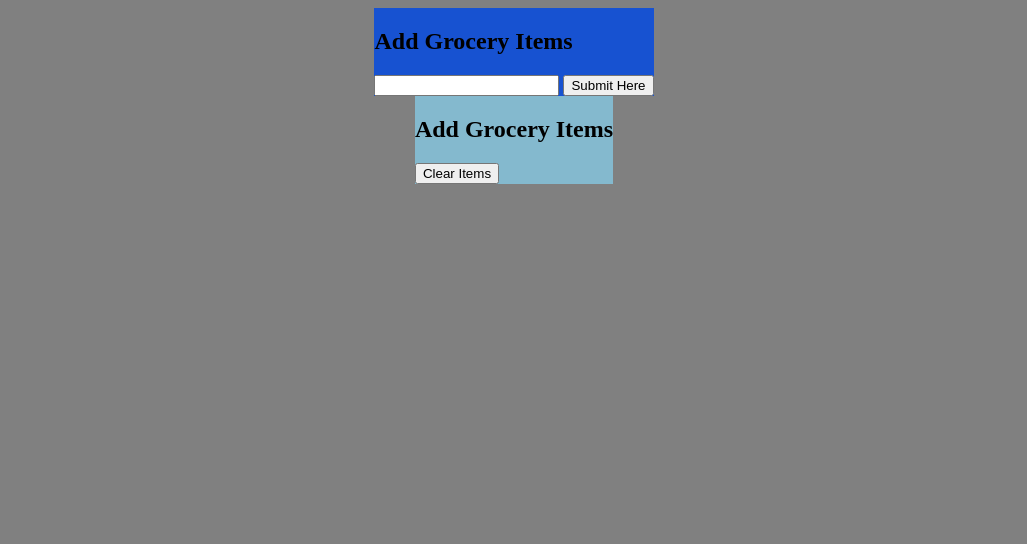
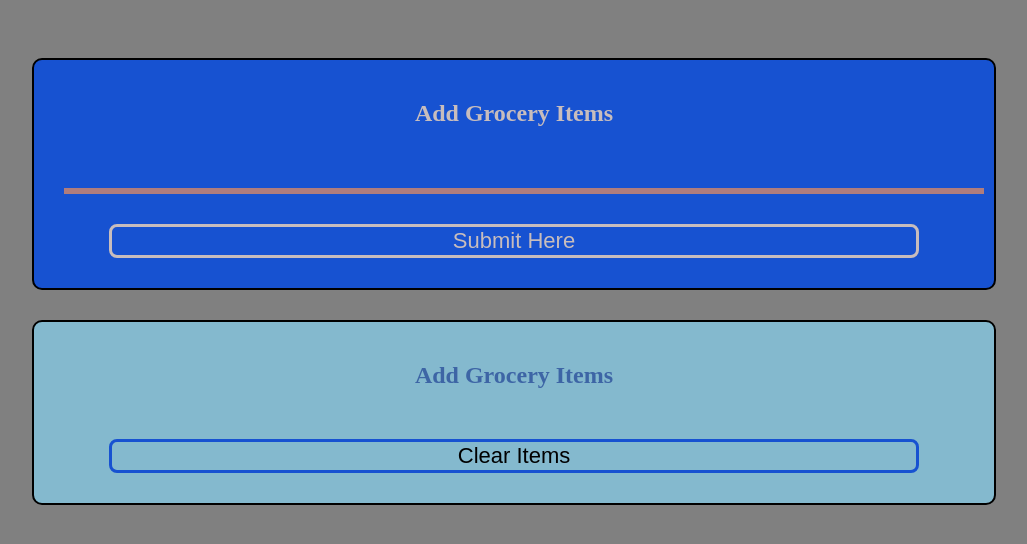
Before and after one commit to amirulislamhridoy/Grocery-List-Project, a plain HTML site: page index.html in a window 1280 px wide. Shown: the whole page, without its empty margins (126-1153 px from the left). Drawn offline with Linux system fonts and the light colour scheme.

Commit message:
set style

```diff
--- a/style/style.css
+++ b/style/style.css
@@ -6,7 +6,61 @@ body{
 }
 .add-grocery{
     background-color: rgb(23, 82, 209);
+    color: rgb(200, 189, 189);
+    padding: 30px;
+    border-radius: 10px;
+    border: 2px solid black;
+    width: 900px;
+    margin-top: 50px;
+    text-align: center;
+}
+h1{
+    margin-top: 10px;
+}
+input[type='text']{
+    width: 100%;
+    border: 0;
+    border-bottom: 6px solid rgb(176, 125, 125);
+    background-color: transparent;
+    font-size: 26px;
+    padding: 5px 10px;
+    color: rgb(176, 125, 125);
+    text-transform: uppercase;
+}
+input[type='text']:focus{
+    outline: 0;
+}
+input[type='submit'], button{
+    font-size: 22px;
+    background-color: transparent;
+    width: 90%;
+    border-radius: 8px;
+    margin-top: 30px;
+}
+input[type='submit']{
+    color: rgb(200, 189, 189);
+    border: 3px solid rgb(200, 189, 189);
+    cursor: pointer;
+    transition-duration: .5s;
+}
+input[type='submit']:hover{
+    color: black;
+    background-color: rgb(200, 189, 189);
 }
 .grocery-items{
     background-color: rgb(132, 185, 206);
+    padding: 30px;
+    border-radius: 10px;
+    border: 2px solid black;
+    width: 900px;
+    margin-top: 30px;
+    text-align: center;
 }
+.grocery-items h1{
+    color:rgba(41, 77, 154, 0.782);
+}
+button{
+    border: 3px solid rgb(23, 82, 209);
+    cursor: pointer;
+    transition-duration: .5s;
+}
```
